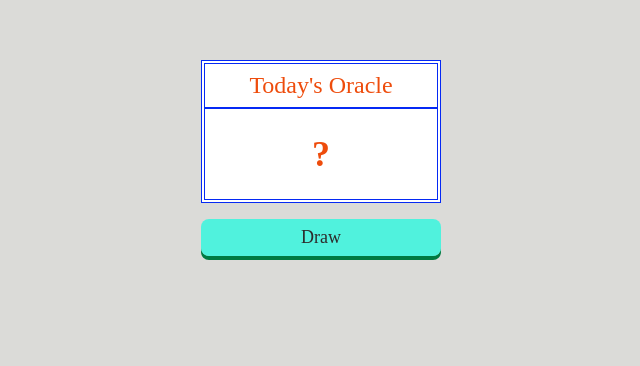
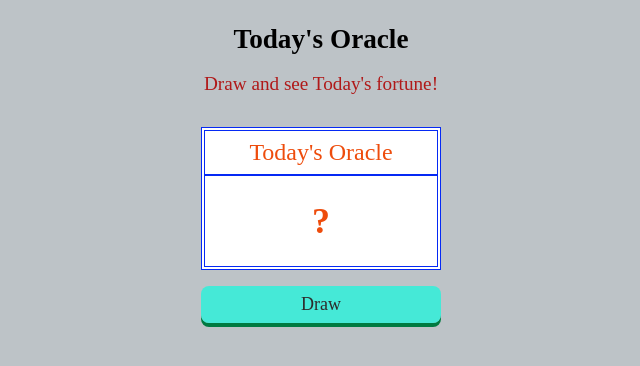
Before and after one commit to KoiCode7/Today-s-Oracle, a plain HTML site: page index.html in a window 1280 px wide. Shown: the whole page, without its empty margins (319-959 px from the left). Drawn offline with Linux system fonts and the light colour scheme.

Commit message:
Added title, Changed bg color

```diff
--- a/index.html
+++ b/index.html
@@ -4,10 +4,16 @@
     <meta charset="UTF-8" />
     <meta http-equiv="X-UA-Compatible" content="IE=edge" />
     <meta name="viewport" content="width=device-width, initial-scale=1.0" />
-    <title>Oracle app</title>
+    <title>Today's Oracle</title>
     <link rel="stylesheet" href="style.css">
   </head>
   <body>
+    <div class="container">
+      <h1>Today's Oracle</h1>
+      <p>
+        Draw and see Today's fortune!
+      </p>
+    </div>
     <main>
       <section>
         <h1>Today's Oracle</h1>
--- a/style.css
+++ b/style.css
@@ -1,7 +1,27 @@
 @charset "utf-8";
 
 body {
-  background: #dbdbd8;
+  background: #bdc3c7;
+}
+
+.container {
+  display: flex;
+  flex-wrap: wrap;
+  text-align: center;
+}
+
+.container > h1 {
+  width: 100%;
+  font-size: 1.7rem;
+  margin-top: 16px;
+}
+
+.container > p {
+  width: 100%;
+  font-size: 1.2rem;
+  color: #b01919;
+  padding: 0;
+  margin: 0;
 }
 
 main {
@@ -10,21 +30,20 @@ main {
 }
 
 section {
-  margin-top: 25%;
   border: 4px double #0529f4;
   text-align: center;
   color: #ee4c0c;
   background: #fff;
 }
 
-h1 {
+main h1 {
   margin: 0;
   border-bottom: 2px solid #0529f4;
   font-weight: normal;
   padding: 8px 0;
 }
 
-p {
+main p {
   margin: 0;
   font-weight: bold;
   font-size: 36px;
@@ -46,7 +65,7 @@ button {
 }
 
 button:hover {
-  opacity: .8;
+  opacity: 0.8;
 }
 
 button:active {
```
